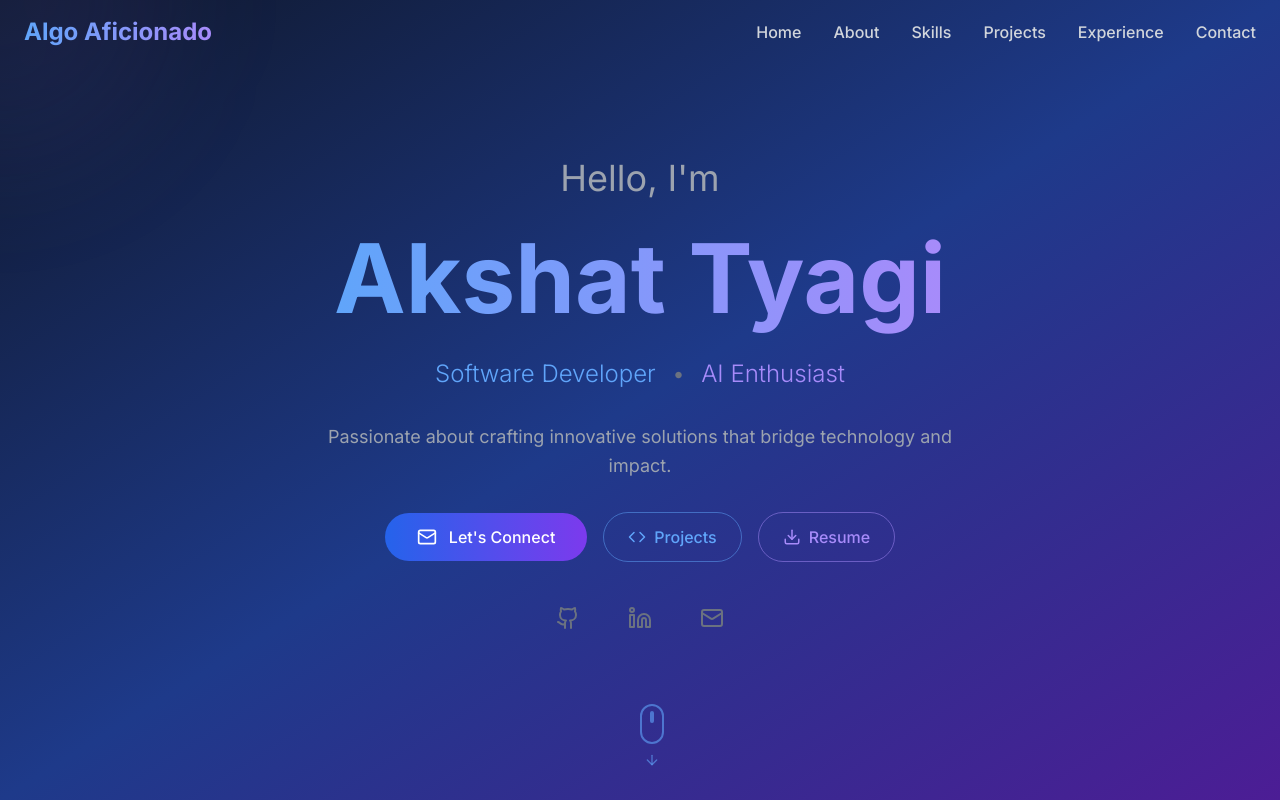
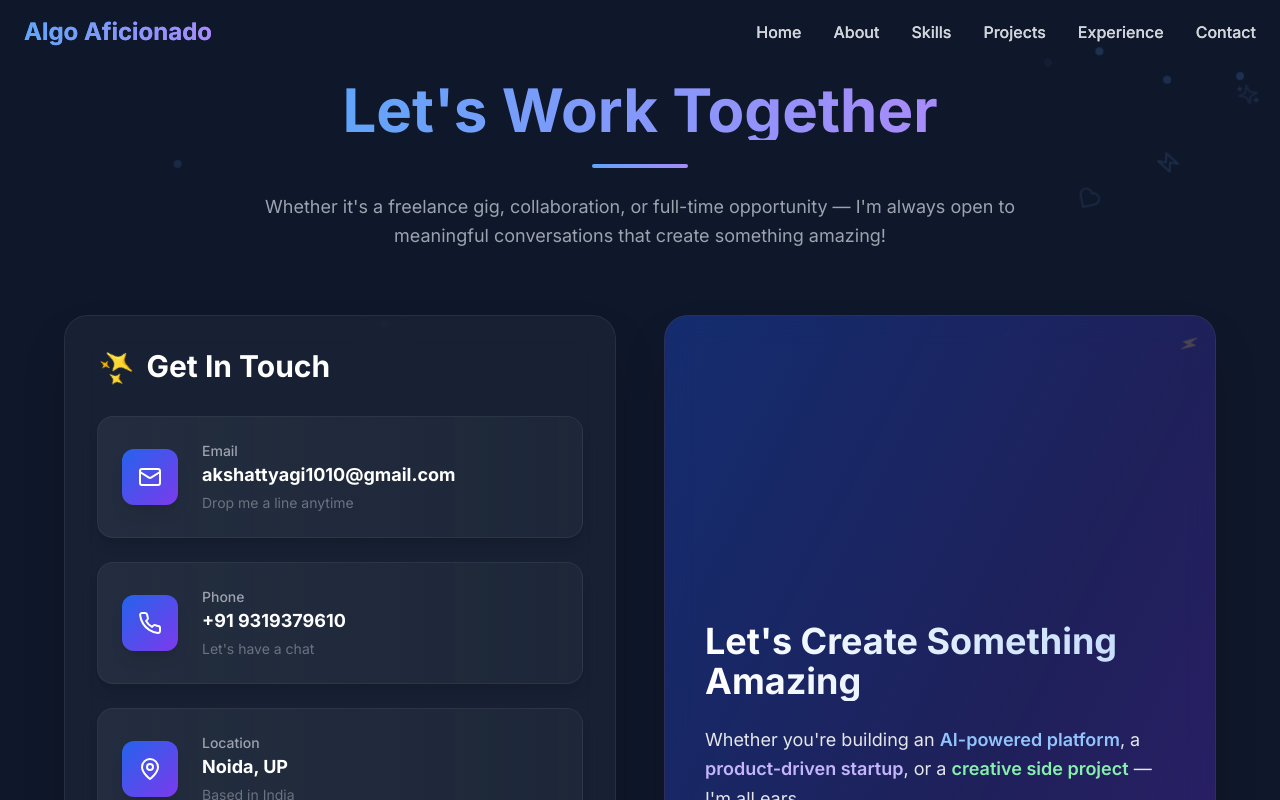
Before and after one commit to Akshatt10/updated_portfolio, a React (Vite) app: page /contact in a window 1280 px wide. Shown: the top 800 px of the page. Built offline with nearby package versions, Linux system fonts and the light colour scheme.

Commit message:
added projects and contacts page

```diff
--- a/package.json
+++ b/package.json
@@ -16,6 +16,7 @@
     "react-dom": "^18.3.1",
     "react-github-calendar": "^4.5.7",
     "react-intersection-observer": "^9.8.0",
+    "react-router-dom": "^7.6.2",
     "react-type-animation": "^3.2.0"
   },
   "devDependencies": {
--- a/src/App.tsx
+++ b/src/App.tsx
@@ -1,25 +1,46 @@
 import React from 'react';
+import { BrowserRouter as Router, Routes, Route } from 'react-router-dom';
+
 import Header from './components/Header';
 import Hero from './components/Hero';
 import About from './components/About';
 import Skills from './components/Skills';
-import Projects from './components/Projects';
 import Experience from './components/Experience';
 import Contact from './components/Contact';
 import Footer from './components/Footer';
 
+import ProjectsPage from './pages/projects'; // ✅ full page
+import ContactPage from './pages/contact'; // ✅ full page
+import ScrollToTop from './components/ScrollToTop'; // ✅ scroll to top component
 function App() {
   return (
+    <Router>
       <div className="min-h-screen bg-gray-900 text-white overflow-x-hidden">
         <Header />
+        <ScrollToTop />
+        <Routes>
+          {/* Homepage */}
+          <Route
+            path="/"
+            element={
+              <>
                 <Hero />
                 <About />
                 <Skills />
-      <Projects />
                 <Experience />
-      <Contact />
+
+              </>
+            }
+          />
+
+          {/* Full Projects Page */}
+          <Route path="/projects" element={<ProjectsPage />} />
+          {/* Full Contact Page */}
+          <Route path="/contact" element={<ContactPage />} />
+        </Routes>
         <Footer />
       </div>
+    </Router>
   );
 }
 
--- a/src/components/Experience.tsx
+++ b/src/components/Experience.tsx
@@ -76,7 +76,27 @@ const Experience = () => {
 
   return (
     <section id="experience" className="py-20 bg-gradient-to-b from-gray-800 to-gray-900">
+      <motion.div
+        initial={{ opacity: 0, y: 30 }}
+        animate={inView ? { opacity: 1, y: 0 } : {}}
+        transition={{ duration: 0.5 }}
+        className="text-center mb-10"
+      >
+        <h3 className="text-4xl font-bold mb-6 bg-gradient-to-r from-blue-400 to-violet-400 bg-clip-text text-transparent">
+          Proof of Contributions
+        </h3>
+      </motion.div>
+          <div className="flex justify-center">
+            <GitHubCalendar
+              username="Akshatt10"
+              blockSize={20}
+              blockMargin={5}
+              fontSize={16}
+              colorScheme="dark"
+            />
+          </div>
       <div className="container mx-auto px-6">
+        <div className="mt-16" />
         <motion.div
           ref={ref}
           initial={{ opacity: 0, y: 50 }}
@@ -196,18 +216,7 @@ const Experience = () => {
           viewport={{ once: true }}
           className="mt-20 mb-10 text-center"
         >
-          <h3 className="text-4xl font-bold mb-6 bg-gradient-to-r from-blue-400 to-violet-400 bg-clip-text text-transparent">
-            Proof of Contributions
-          </h3>
-          <div className="flex justify-center">
-            <GitHubCalendar
-              username="Akshatt10"
-              blockSize={18}
-              blockMargin={5}
-              fontSize={16}
-              colorScheme="dark"
-            />
-          </div>
+
         </motion.div>
       </div>
     </section>
--- a/src/components/Footer.tsx
+++ b/src/components/Footer.tsx
@@ -7,16 +7,15 @@ const Footer = () => {
     window.scrollTo({ top: 0, behavior: 'smooth' });
   };
 
-  const currentYear = new Date().getFullYear();
-
   const quickLinks = [
     { name: 'About', href: '#about' },
     { name: 'Skills', href: '#skills' },
-    { name: 'Projects', href: '#projects' },
+    { name: 'Projects', href: '/projects' }, // This links to the projects page
     { name: 'Experience', href: '#experience' },
-    { name: 'Contact', href: '#contact' }
+    { name: 'Contact', href: '/contact' }
   ];
 
+  const currentYear = new Date().getFullYear();
   return (
     <footer className="bg-gray-900 border-t border-gray-800">
       <div className="container mx-auto px-6 py-12">
--- a/src/components/Header.tsx
+++ b/src/components/Header.tsx
@@ -1,10 +1,13 @@
 import React, { useState, useEffect } from 'react';
 import { motion } from 'framer-motion';
 import { Menu, X } from 'lucide-react';
+import { useLocation, useNavigate } from 'react-router-dom';
 
 const Header = () => {
   const [isScrolled, setIsScrolled] = useState(false);
   const [isMobileMenuOpen, setIsMobileMenuOpen] = useState(false);
+  const location = useLocation();
+  const navigate = useNavigate();
 
   useEffect(() => {
     const handleScroll = () => {
@@ -14,13 +17,30 @@ const Header = () => {
     return () => window.removeEventListener('scroll', handleScroll);
   }, []);
 
-  const scrollToSection = (sectionId: string) => {
-    const element = document.getElementById(sectionId);
+  const scrollToHash = (id: string) => {
+    const element = document.getElementById(id);
     if (element) {
       element.scrollIntoView({ behavior: 'smooth' });
-      setIsMobileMenuOpen(false);
     }
   };
+
+  const handleNavClick = (target: string) => {
+  if (target === 'projects') {
+    navigate('/projects');
+  } else if (target === 'contact') {
+    navigate('/contact');
+  } else if (target === 'home') {
+    navigate('/');
+  } else {
+    if (location.pathname !== '/') {
+      navigate(`/#${target}`);
+    } else {
+      scrollToHash(target);
+    }
+  }
+  setIsMobileMenuOpen(false);
+};
+
 
   const navItems = [
     { name: 'Home', id: 'home' },
@@ -43,7 +63,8 @@ const Header = () => {
         <div className="flex items-center justify-between">
           <motion.div
             whileHover={{ scale: 1.05 }}
-            className="text-2xl font-bold bg-gradient-to-r from-blue-400 to-violet-400 bg-clip-text text-transparent"
+            className="text-2xl font-bold bg-gradient-to-r from-blue-400 to-violet-400 bg-clip-text text-transparent cursor-pointer"
+            onClick={() => handleNavClick('home')}
           >
             Algo Aficionado
           </motion.div>
@@ -53,7 +74,7 @@ const Header = () => {
             {navItems.map((item) => (
               <button
                 key={item.id}
-                onClick={() => scrollToSection(item.id)}
+                onClick={() => handleNavClick(item.id)}
                 className="text-gray-300 hover:text-blue-400 transition-colors duration-200 font-medium"
               >
                 {item.name}
@@ -80,7 +101,7 @@ const Header = () => {
             {navItems.map((item) => (
               <button
                 key={item.id}
-                onClick={() => scrollToSection(item.id)}
+                onClick={() => handleNavClick(item.id)}
                 className="block w-full text-left px-6 py-3 text-gray-300 hover:text-blue-400 hover:bg-gray-700/50 transition-all duration-200"
               >
                 {item.name}
--- /dev/null
+++ b/src/components/scrolltotop.tsx
@@ -0,0 +1,15 @@
+// src/components/ScrollToTop.tsx
+import { useEffect } from 'react';
+import { useLocation } from 'react-router-dom';
+
+const ScrollToTop = () => {
+  const { pathname } = useLocation();
+
+  useEffect(() => {
+    window.scrollTo(0, 0);
+  }, [pathname]);
+
+  return null;
+};
+
+export default ScrollToTop;
--- /dev/null
+++ b/src/pages/contact.tsx
@@ -0,0 +1,14 @@
+import React from 'react';
+import Contact from '../components/Contact';
+import Header from '../components/Header';
+
+const ContactPage = () => {
+  return (
+    <div className="min-h-screen bg-gray-900 text-white overflow-x-hidden">
+      <Header />
+      <Contact />
+    </div>
+  );
+};
+
+export default ContactPage;
--- /dev/null
+++ b/src/pages/projects.tsx
@@ -0,0 +1,12 @@
+import React from 'react';
+import Projects from '../components/Projects'; // Adjust the path based on your structure
+
+const ProjectsPage = () => {
+  return (
+    <main className="min-h-screen bg-gray-900 text-white">
+      <Projects />
+    </main>
+  );
+};
+
+export default ProjectsPage;
```
Also changed, not shown: 1 other file (tests, documents, lock files or other folders). Lines whose indentation alone changed are shown as unchanged.
